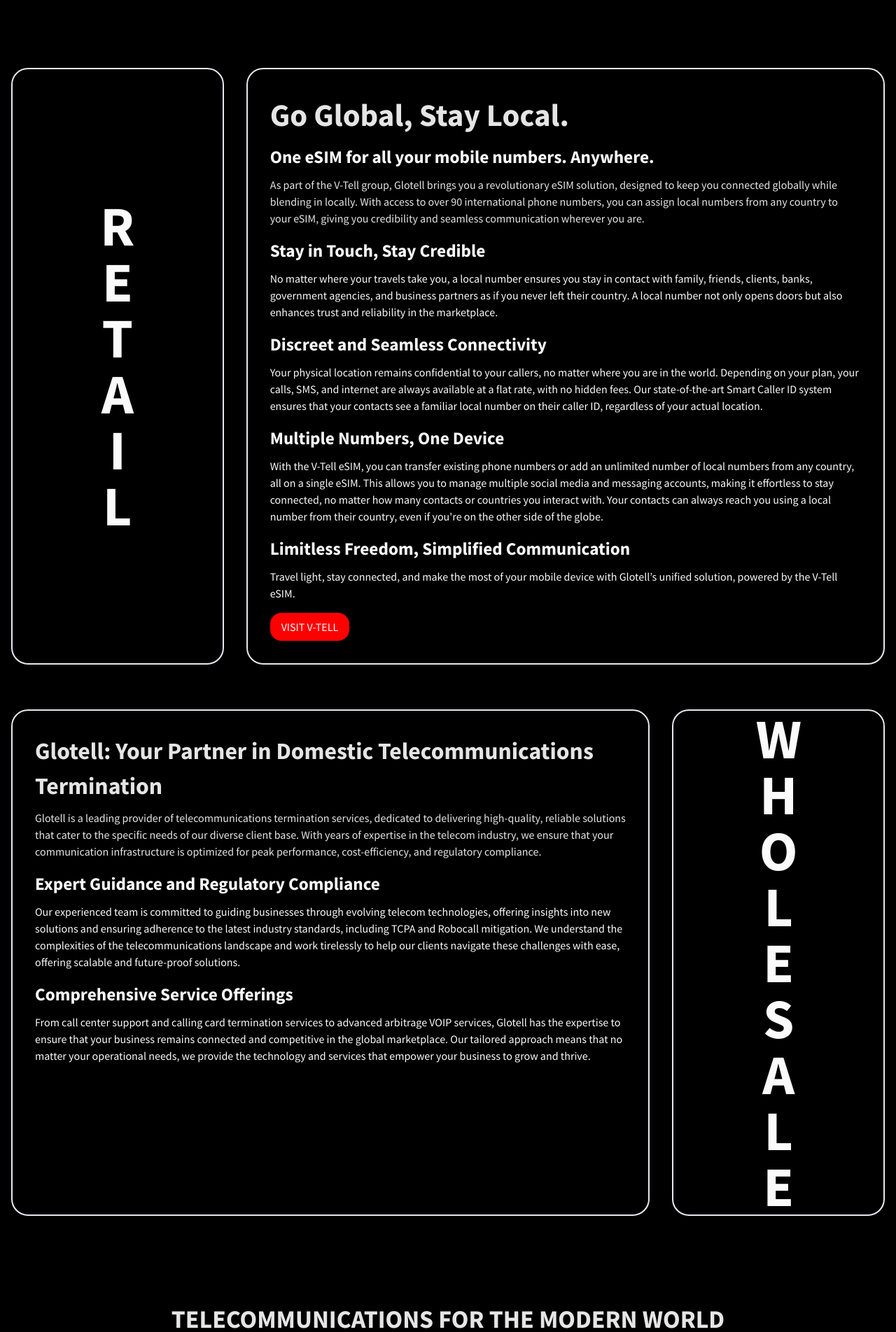
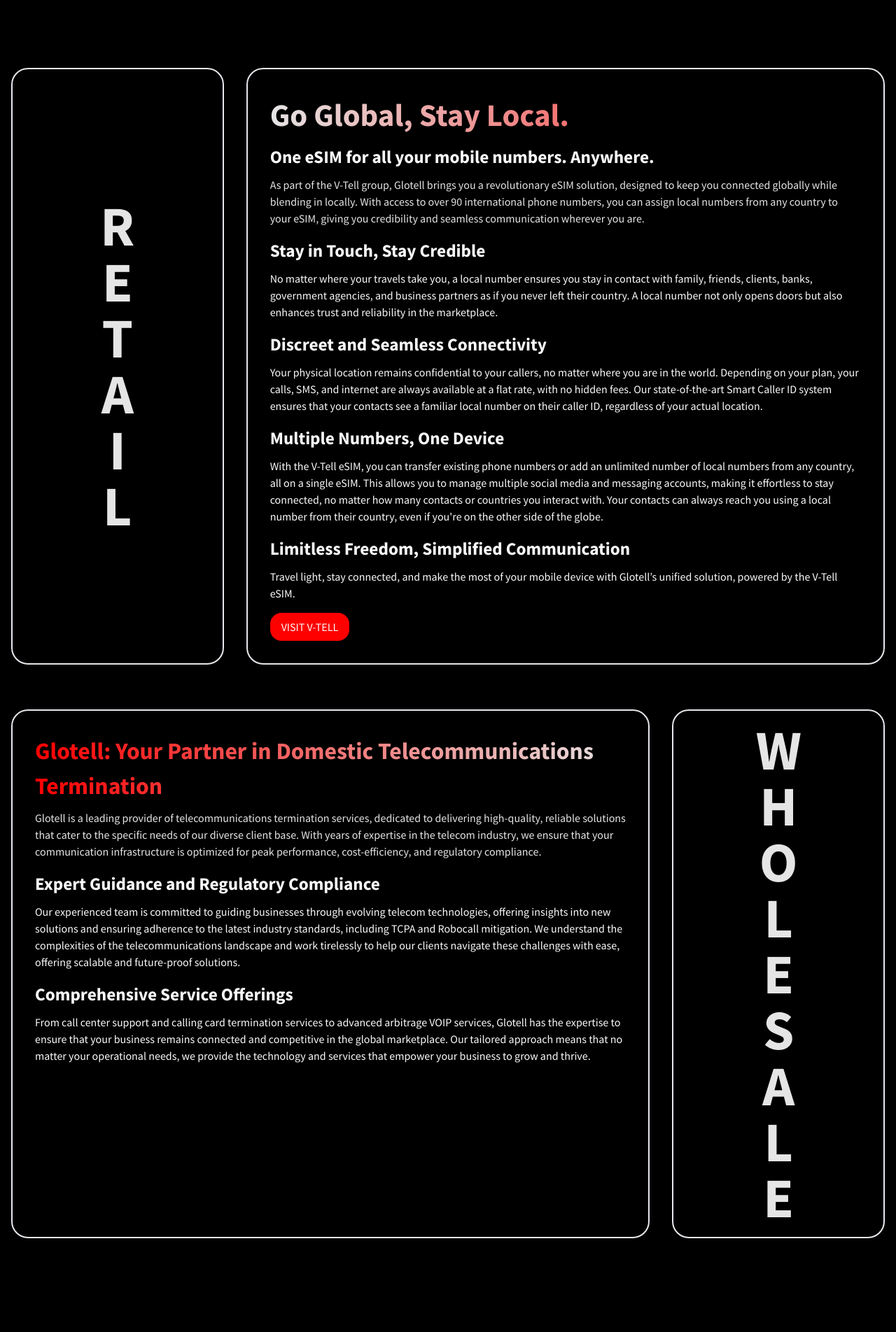
Before and after one commit to kdjordan/glotellus, a Vue app: page / in a window 1280 px wide. Shown: the part 820-2724 px from the top of the page at 70% size. Built offline with nearby package versions, Linux system fonts and the light colour scheme; the HTML template or start-up script is replaced by a standard one.

Commit message:
REF: color gradient

```diff
--- a/src/components/AboutSection.vue
+++ b/src/components/AboutSection.vue
@@ -4,7 +4,7 @@
     <div class="flex flex-col md:flex-row gap-8 mb-16">
       <div class="w-full md:w-1/4 bg-black rounded-3xl overflow-hidden flex items-center justify-center p-4 md:p-0 border-2 order-1 md:order-1">
         <div class="flex items-center justify-center h-full">
-          <h2 class="text-size4xl font-bold flex flex-row md:flex-col items-center leading-none">
+          <h2 class="text-size4xl font-bold flex flex-row md:flex-col items-center leading-none text-glotellGrey">
             <div class="mx-1 md:mx-0">R</div>
             <div class="mx-1 md:mx-0">E</div>
             <div class="mx-1 md:mx-0">T</div>
@@ -15,7 +15,7 @@
         </div>
       </div>
       <div class="w-full md:w-3/4 rounded-3xl overflow-hidden border-2 p-8 order-2 md:order-2">
-        <h2 class="text-size2xl font-bold text-glotellGrey text-lato">Go Global, Stay Local.</h2>
+        <h2 class="text-size2xl font-bold bg-gradient-to-l from-glotellRed to-glotellGrey bg-clip-text text-transparent text-lato">Go Global, Stay Local.</h2>
         <h3 class="mt-2 text-sizeLg font-bold">One eSIM for all your mobile numbers. Anywhere.</h3>
         <p class="mt-2 text-glotellGrey">
           As part of the V-Tell group, Glotell brings you a revolutionary eSIM solution, designed to keep you connected globally while blending in locally. With access to over 90 international phone numbers, you can assign local numbers from any country to your eSIM, giving you credibility and seamless communication wherever you are.
@@ -43,7 +43,7 @@
     <!-- Wholesale Section -->
     <div class="flex flex-col md:flex-row gap-8">
       <div class="w-full md:w-3/4 rounded-3xl overflow-hidden border-2 p-8 order-2 md:order-1">
-        <h3 class="text-sizeXl font-bold text-glotellGrey text-lato">Glotell: Your Partner in Domestic Telecommunications Termination</h3>
+        <h3 class="text-sizeXl font-bold bg-gradient-to-r from-glotellRed to-glotellGrey bg-clip-text text-transparent text-lato">Glotell: Your Partner in Domestic Telecommunications Termination</h3>
         <p class="mt-2 text-glotellGrey">
           Glotell is a leading provider of telecommunications termination services, dedicated to delivering high-quality, reliable solutions that cater to the specific needs of our diverse client base. With years of expertise in the telecom industry, we ensure that your communication infrastructure is optimized for peak performance, cost-efficiency, and regulatory compliance.
         </p>
@@ -58,7 +58,7 @@
       </div>
       <div class="w-full md:w-1/4 bg-black rounded-3xl overflow-hidden flex items-center justify-center p-4 md:p-0 border-2 order-1 md:order-2">
         <div class="flex items-center justify-center h-full">
-          <h2 class="text-size4xl font-bold flex flex-row md:flex-col items-center leading-none">
+          <h2 class="text-size4xl font-bold flex flex-row md:flex-col items-center leading-none py-4 text-glotellGrey">
             <div class="mx-1 md:mx-0">W</div>
             <div class="mx-1 md:mx-0">H</div>
             <div class="mx-1 md:mx-0">O</div>
@@ -83,6 +83,6 @@
 
 <style>
 #about {
-  scroll-margin-top: 500px;
+  scroll-margin-top: 50px;
 }
 </style>
--- a/src/components/HeroSection.vue
+++ b/src/components/HeroSection.vue
@@ -3,7 +3,7 @@
     <div class="w-full rounded-2xl overflow-hidden grid grid-cols-1 md:grid-cols-2 gap-12 custom-gradient">
       <div class="p-8 flex flex-col">
         <h3 class="text-sizeLg tracking-widest font-semibold font-lato text-glotellGrey">Telecommunications Services</h3>
-        <h1 class="text-size2xl font-bold mt-2 font-lato text-glotellWhite">Voice Solutions you can count on.</h1>
+        <h1 class="text-size2xl font-bold mt-2 font-lato bg-gradient-to-r from-glotellRed to-glotellGrey bg-clip-text text-transparent">Voice Solutions you can trust.</h1>
         <h2 class="text-sizeLg font-semibold mt-4 font-lato text-glotellGrey">Retail and Wholesale all in one place.</h2>
         <p class="mt-4 text-glotellGrey text-sizeBase">
           As part of the V-Tell group of companies, Glotell delivers cutting-edge telecommunications termination services, offering reliable and high-quality solutions tailored to meet the specific needs of our clients. Our experienced team excels in optimizing telecom infrastructure and guiding businesses through the latest communication technologies.
--- a/src/components/TheFooter.vue
+++ b/src/components/TheFooter.vue
@@ -1,9 +1,9 @@
 <template>
-  <footer>
-    <div class="container mx-auto px-4" id="location">
-      <h2 class="text-center text-4xl font-bold my-32 text-glotellGrey">TELECOMMUNICATIONS FOR THE MODERN WORLD</h2>
-      <div class="flex justify-between items-start">
-        <div class="max-w-[60%]">
+  <footer id="location">
+    <div class="container mx-auto px-4">
+      <h2 class="text-center sm:text-3xl lg:text-4xl font-bold my-32 bg-gradient-to-r from-glotellRed to-glotellGrey bg-clip-text text-transparent">TELECOMMUNICATIONS FOR THE MODERN WORLD</h2>
+      <div class="flex flex-col md:flex-row justify-between items-start gap-8">
+        <div class="w-full md:max-w-[60%]">
           <div class="flex items-center mb-6">
             <BoltIcon class="h-8 w-8 text-glotellRed mr-4" />
             <h2 class="text-2xl font-bold">THE GLOTELL ADVANTAGE</h2>
@@ -12,8 +12,8 @@
             Glotell operates as an integral part of the V-Tell group of companies, a unified business committed to delivering comprehensive telecom solutions. As part of the same ownership structure, Glotell and V-Tell work seamlessly together, combining their strengths to lead innovation in the telecommunications industry. This unified approach ensures that all aspects of their operations—from retail cellular services to advanced VOIP solutions—are strategically aligned to meet the diverse needs of customers. By operating as one cohesive entity, the V-Tell group, through Glotell, provides unmatched expertise and high-quality services to wholesale VOIP businesses globally.
           </p>
         </div>
-        <div class="text-left">
-          <h3 class="text-2xl font-bold mb-4">Location</h3>
+        <div class="w-full md:w-auto">
+          <h3 class="text-2xl mb-4">Location</h3>
           <p class="text-lg leading-relaxed">1832 S Ocean Drive<br>Hallandale Beach, FL 33009<br>USA</p>
           <a href="https://maps.app.goo.gl/nqKYHooGYeVdmgeL6" target="_blank" rel="noopener noreferrer"
              class="mt-6 inline-block bg-glotellRed text-white px-8 py-3 rounded-full text-lg hover:bg-glotellRed/90 transition-colors">
--- a/src/components/TheHeader.vue
+++ b/src/components/TheHeader.vue
@@ -9,7 +9,7 @@
       <a href="#hero" class="hover:underline">Home</a>
       <a href="#about" class="hover:underline">About</a>
       <a href="#location" class="hover:underline">Location</a>
-      <a href="#" class="bg-glotellRed px-4 py-2 rounded-full hover:bg-glotellRed/80 text-glotellWhite hover:text-black transition duration-300">Contact</a>
+      <a href="mailto:support.wholesale@v-tell.com" target="_blank" rel="noopener noreferrer" class="bg-glotellRed px-4 py-2 rounded-full hover:bg-glotellRed/80 text-glotellWhite hover:text-black transition duration-300">Contact</a>
     </nav>
     <!-- Hamburger Icon for Mobile -->
     <button @click="toggleMenu" class="md:hidden">
@@ -30,7 +30,7 @@
     <a href="#hero" class="text-2xl" @click="toggleMenu">Home</a>
     <a href="#about" class="text-2xl" @click="toggleMenu">About</a>
     <a href="#location" class="text-2xl" @click="toggleMenu">Location</a>
-    <a href="#" class="text-2xl bg-glotellRed px-4 py-2 rounded-full hover:bg-glotellRed/80 text-glotellWhite hover:text-black transition duration-300" @click="toggleMenu">Contact</a>
+    <a href="mailto:support.wholesale@v-tell.com" target="_blank" rel="noopener noreferrer" class="text-2xl bg-glotellRed px-4 py-2 rounded-full hover:bg-glotellRed/80 text-glotellWhite hover:text-black transition duration-300" @click="toggleMenu">Contact</a>
   </div>
 </template>
 
```
